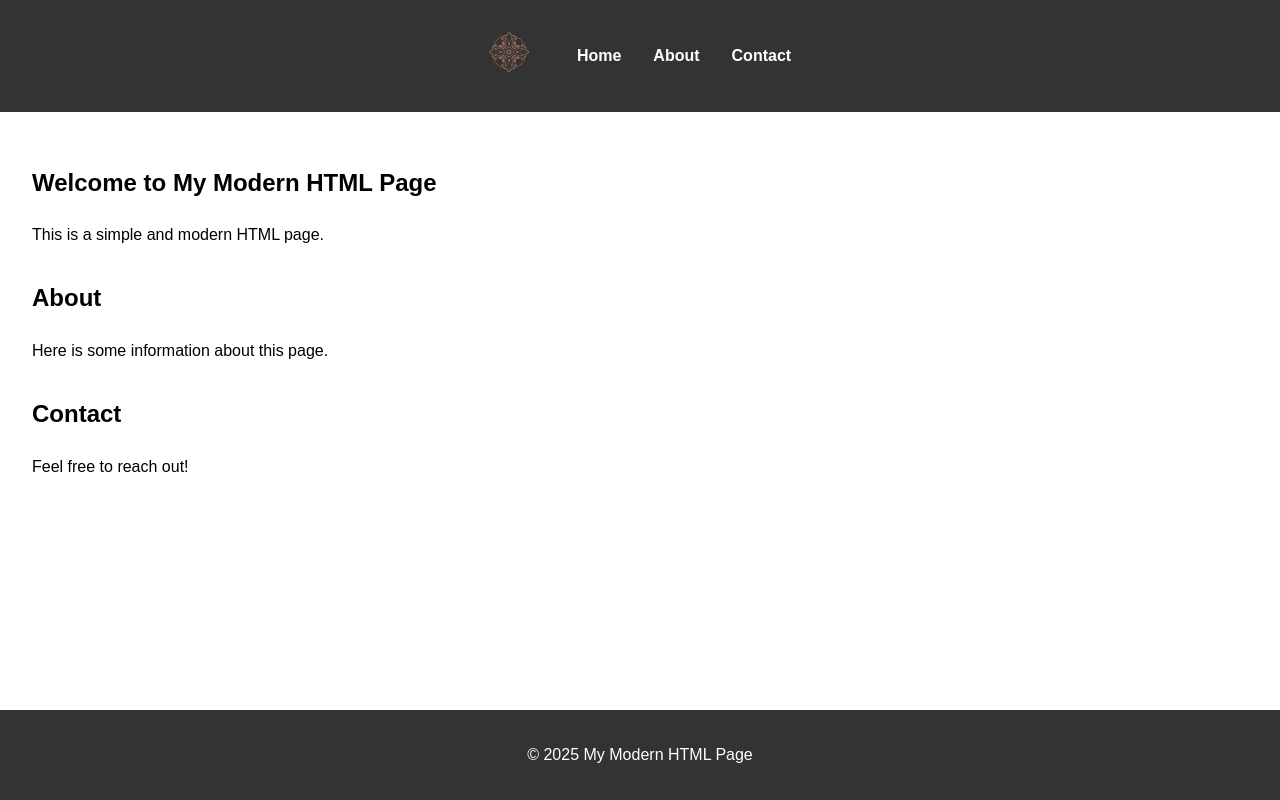
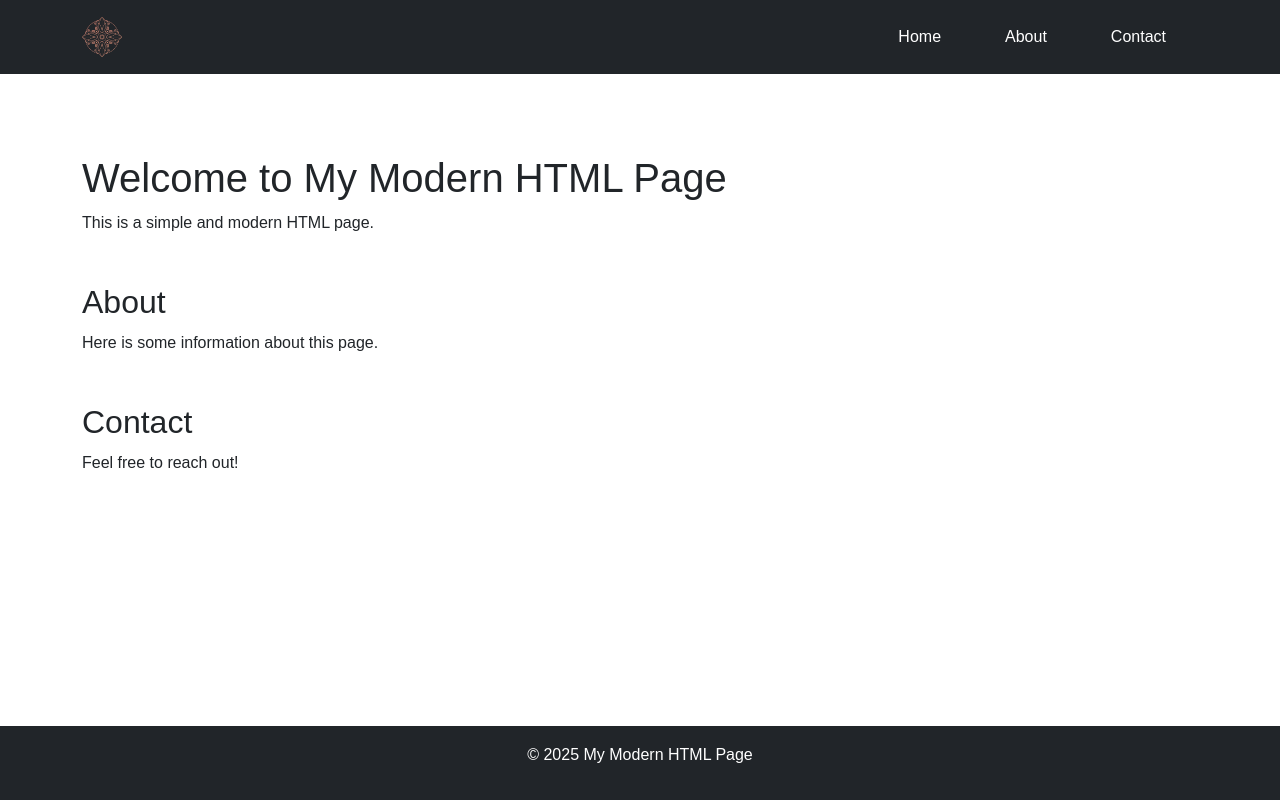
Before and after one commit to irnasoftware/github-begin, a plain HTML site: page index.html in a window 1280 px wide. Drawn offline with nearby package versions, Linux system fonts and the light colour scheme.

Commit message:
add bootstrap

```diff
--- a/index.html
+++ b/index.html
@@ -4,36 +4,51 @@
     <meta charset="UTF-8" />
     <meta name="viewport" content="width=device-width, initial-scale=1.0" />
     <title>Modern HTML Page</title>
+    <!-- Bootstrap CSS -->
+    <link
+      href="https://stackpath.bootstrapcdn.com/bootstrap/5.3.0/css/bootstrap.min.css"
+      rel="stylesheet"
+    />
     <link rel="stylesheet" href="styles.css" />
   </head>
   <body>
-    <header>
-      <nav>
-        <ul>
-          <li><img src="logo.png" alt="Logo" class="logo" /></li>
-          <li><a href="#home">Home</a></li>
-          <li><a href="#about">About</a></li>
-          <li><a href="#contact">Contact</a></li>
+    <header class="bg-dark text-white p-3">
+      <nav class="container d-flex justify-content-between align-items-center">
+        <img src="logo.png" alt="Logo" class="logo" />
+        <ul class="nav">
+          <li class="nav-item">
+            <a class="nav-link text-white" href="#home">Home</a>
+          </li>
+          <li class="nav-item">
+            <a class="nav-link text-white" href="#about">About</a>
+          </li>
+          <li class="nav-item">
+            <a class="nav-link text-white" href="#contact">Contact</a>
+          </li>
         </ul>
       </nav>
     </header>
-    <main>
-      <section id="home">
+    <main class="container my-5">
+      <section id="home" class="mb-5">
         <h1>Welcome to My Modern HTML Page</h1>
         <p>This is a simple and modern HTML page.</p>
       </section>
-      <section id="about">
+      <section id="about" class="mb-5">
         <h2>About</h2>
         <p>Here is some information about this page.</p>
       </section>
-      <section id="contact">
+      <section id="contact" class="mb-5">
         <h2>Contact</h2>
         <p>Feel free to reach out!</p>
       </section>
     </main>
-    <footer>
+    <footer class="bg-dark text-white text-center p-3">
       <p>&copy; 2025 My Modern HTML Page</p>
     </footer>
+    <!-- Bootstrap JS and dependencies -->
+    <script src="https://code.jquery.com/jquery-3.6.0.min.js"></script>
+    <script src="https://cdn.jsdelivr.net/npm/@popperjs/core@2.11.6/dist/umd/popper.min.js"></script>
+    <script src="https://stackpath.bootstrapcdn.com/bootstrap/5.3.0/js/bootstrap.min.js"></script>
     <script src="style.js"></script>
   </body>
 </html>
--- a/styles.css
+++ b/styles.css
@@ -38,6 +38,10 @@ header nav ul li img.logo {
     margin-right: 1rem;
 }
 
+header .logo {
+    height: 40px;
+}
+
 main {
     padding: 2rem;
 }
```
Also changed, not shown: 1 other file.
